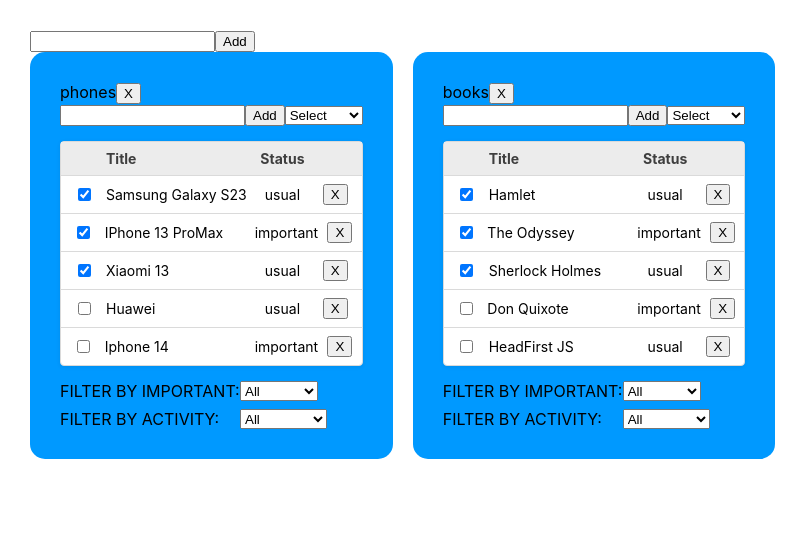
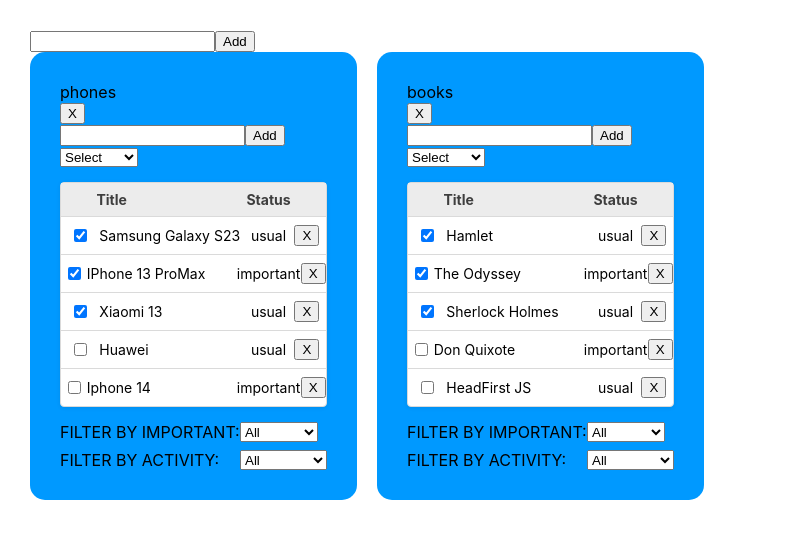
Before and after one commit to IJTINK7/wish_list, a React (Create React App) app: page / in a window 1280 px wide. Shown: the top 538 px of the page, without its empty margins (0-808 px from the left). Built offline with nearby package versions, Linux system fonts and the light colour scheme.

Commit message:
Formatting and refactoring the code

```diff
--- a/src/AppWithRedux.tsx
+++ b/src/AppWithRedux.tsx
@@ -1,7 +1,7 @@
-import React, {DragEvent, useCallback, useReducer, useState} from 'react';
+import React, {DragEvent, useState} from 'react';
 import './App.css';
 import {FilterTypeForSelect, StatusTypeForSelect, WishList} from "./WishList";
-import {v1} from "uuid";
+
 import {SuperInput} from "./superComponents/SuperInput";
 import {SuperButton} from "./superComponents/SuperButton";
 import {
@@ -11,7 +11,6 @@
 	removeWishListAC,
 	wishListReducer
 } from "./reducers/wishListReducer";
-import {addNewWishAC, changeWishStatusAC, removeWishAC, wishesReducer} from "./reducers/wishesReducer";
 import {useDispatch, useSelector} from "react-redux";
 import {AppRootReducerType} from "./redux/store";
 
@@ -23,14 +22,9 @@
 export type WishesDataType = {
 	[key: string]: WishType[]
 }
-
-
 export function AppWithRedux() {
-    const [activityFilter, setActivityFilter] = useState<StatusTypeForSelect>("All")
 	const [osFilter, setOsFilter] = useState<OsType>("All")
 	const [wishlistTitle, setWishlistTitle] = useState<string>("")
-
-
 	const dispatch = useDispatch()
 	const wishLists = useSelector<AppRootReducerType, WishlistType[]>((store) => {
 		return store.wishLists
@@ -38,91 +32,53 @@
 	const wishes = useSelector<AppRootReducerType, WishesDataType>((store) => {
 		return store.wishes
 	})
-
 	const addNewWishList = () => {
 		const action = addWishListAC(wishlistTitle)
 		dispatch(action)
 		setWishlistTitle("")
-
 	}
-
 	const keyDownForAddWishlist = (key: string) => {
 		key === 'Enter' && addNewWishList()
 	}
-
-
 	const [currentWishList, setCurrentWishList] = useState<WishlistType | null>(null)
-
-
-    const onDragStartHandler = (e:DragEvent<HTMLDivElement>, wl: WishlistType) => {
-
-
+	const onDragStartHandler = (e: DragEvent<HTMLDivElement>, wl: WishlistType) => {
 		setCurrentWishList(wishLists.find(el => el.id === wl.id) as WishlistType)
-
 	}
-    const onDragEnd = (e:DragEvent<HTMLDivElement>) => {
+	const onDragEnd = (e: DragEvent<HTMLDivElement>) => {
 		e.currentTarget.style.background = '#0099ff'
-
 	}
-    const onDragLeave = (e:DragEvent<HTMLDivElement>) => {
+	const onDragLeave = (e: DragEvent<HTMLDivElement>) => {
 		e.currentTarget.style.background = '#0099ff'
-
 	}
-
-    const onDropHandler = (e:DragEvent<HTMLDivElement>, wl: WishlistType) => {
+	const onDropHandler = (e: DragEvent<HTMLDivElement>, wl: WishlistType) => {
 		e.preventDefault()
-        const leaveWishlist = wishLists.find(el => el.id === wl.id )as WishlistType
-
+		const leaveWishlist = wishLists.find(el => el.id === wl.id) as WishlistType
 		dispatch(ChangeWishListOrderAC(currentWishList as WishlistType, leaveWishlist))
-        console.log(e.currentTarget.id)
-
-
 	}
-
-
-
     return (
-
 		<div className="App wishlist">
 			<div>
-                <SuperInput callBack={setWishlistTitle} value={wishlistTitle} onKeyDownCallBack={(e) => {
-                    keyDownForAddWishlist(e)
-                }}/>
-
+				<SuperInput callBack={setWishlistTitle} value={wishlistTitle}
+                            onKeyDownCallBack={(e) => {keyDownForAddWishlist(e)}}/>
 				<SuperButton callBack={addNewWishList} name={"Add"}/>
 			</div>
 			<div className="wishlist__cards">
-                {wishLists.sort((a, b)=>a.order - b.order).map((wl) => {
+				{wishLists.sort((a, b) => a.order - b.order).map((wl) => {
 					const wishesWhatWeWantToSee = wl.filterByStatus === 'All' ? wishes[wl.id] : wishes[wl.id].filter(el => el.status === wl.filterByStatus)
 					const wishesWhatWeWantToSeeGeneral = wl.filterByActivity === 'All' ? wishesWhatWeWantToSee :
 						wishesWhatWeWantToSee.filter(el => wl.filterByActivity === 'Active' ? !el.checked : el.checked)
 					return <div
-                        onDragStart={(e)=> {
-                            onDragStartHandler(e, wl)
-
-                        }}
-                        onDragEnd={(e)=> {
-                            onDragEnd(e)
-                        }
-                        }
-                        onDragLeave={(e) => {
-                            onDragLeave(e)
-                        }
-                        }
-                        onDragOver={ (e) => {
+						onDragStart={(e) => {onDragStartHandler(e, wl)}}
+						onDragEnd={(e) => {onDragEnd(e)}						}
+						onDragLeave={(e) => {onDragLeave(e)}}
+						onDragOver={(e) => {
                             e.preventDefault()
 							e.currentTarget.style.background = 'lightgrey'
-                        }
-                        }
-                        onDrop={(e)=> {
-                            onDropHandler(e, wl)
-
 						}}
-
+						onDrop={(e) => {onDropHandler(e, wl)}}
 						draggable={true}
-                    ><WishList
-
-
+					>
+                        <WishList
 						key={wl.id}
 						wishlistID={wl.id}
 						wishes={wishesWhatWeWantToSeeGeneral}
@@ -130,7 +86,8 @@
 						valueOfImportantFilter={wl.filterByStatus}
 						setOsFilter={setOsFilter}
 						category={wl.category}
-                    /></div>
+					    />
+                    </div>
 				})}
 			</div>
 		</div>
--- a/src/WishList.tsx
+++ b/src/WishList.tsx
@@ -1,4 +1,4 @@
-import React, {memo, useCallback, useState} from 'react';
+import React, {memo, useState} from 'react';
 import {OsType, WishType} from "./AppWithRedux";
 import {SuperForm} from "./superComponents/SuperForm";
 import SuperCheckbox from "./superComponents/SuperCheckbox";
@@ -8,14 +8,12 @@
 import {useDispatch, useSelector} from "react-redux";
 import {AppRootReducerType} from "./redux/store";
 import {WishesDataType, WishlistType} from "./AppWithRedux";
-import {addNewWishAC, changeWishStatusAC, removeWishAC} from "./reducers/wishesReducer";
+import {addNewWishAC, changeWishStatusAC, changeWishTitleAC, removeWishAC} from "./reducers/wishesReducer";
 import {
 	changeWishListFilterAC,
-    ChangeWishListOrderAC,
 	changeWishListTitleAC,
 	removeWishListAC
 } from "./reducers/wishListReducer";
-import {DragEvent} from "react";
 
 export type FilterTypeForSelect = "usual" | "important" | "Select"
 export type StatusTypeForSelect = "All" | "Active" | "Completed"
@@ -28,8 +26,6 @@
 	category: string
 }
 export const WishList = memo((props: WishListPropsType) => {
-
-
 	const dispatch = useDispatch()
 	const wishLists = useSelector<AppRootReducerType, WishlistType[]>((store) => {
 		return store.wishLists
@@ -37,22 +33,17 @@
 	const wishes = useSelector<AppRootReducerType, WishesDataType>((store) => {
 		return store.wishes
 	})
-
-
 	const [error, setError] = useState<string | null>(null)
 	const [oS, setOS] = useState<FilterTypeForSelect>("Select")
 	const addWishHandler = (newValue: string) => {
 		if (oS !== "Select") {
 			if (newValue.trim() !== "") {
 				dispatch(addNewWishAC(props.wishlistID, oS, newValue))
-
 				setOS("Select")
-
-            } else setError("Select item")
-        } else setError("Select")
+			} else setError("Type wish name")
+		} else setError("Select wish status")
 	}
 	const removeWishHandler = (id: string) => {
-        console.log('remove', id)
 		dispatch(removeWishAC(props.wishlistID, id))
 	}
 	const onChangeOSHandler = (value: string) => {
@@ -66,7 +57,6 @@
 	const onChangeActivityFilterHandler = (value: string) => {
 		const filterId = "filterByActivity"
 		dispatch(changeWishListFilterAC(props.wishlistID, filterId as OsType, value as OsType))
-
 	}
 	const changeStatusHandler = (wishId: string, value: boolean) => {
 		dispatch(changeWishStatusAC(props.wishlistID, wishId, value))
@@ -74,29 +64,29 @@
 	const changeWishListTitleHandler = (newTitle: string) => {
 		dispatch(changeWishListTitleAC(props.wishlistID, newTitle))
 	}
+	const changeWishTitleHandler = (wishId: string, newTitle: string) => {
+		dispatch(changeWishTitleAC(props.wishlistID, wishId, newTitle))
+	}
 	const removeWishListHandler = () => {
 		dispatch(removeWishListAC(props.wishlistID))
 	}
-
-
-
-
-
 	return (
 		<div className={"wishlist__cardsItem"}>
-            <EditableSpan callBack={changeWishListTitleHandler} value={props.category}/>
+			<div className="wishlist__title-container">
+				<EditableSpan callBack={changeWishListTitleHandler} value={props.category} />
 				<SuperButton callBack={removeWishListHandler} name={"X"}/>
-            <div style={{display: "flex", justifyContent: "space-between"}}>
+			</div>
+			<div className="input-container">
 				<div>
 					<SuperForm callBack={addWishHandler} setError={setError}/>
-                    {error === "Select item" ? <div>{error}</div> : ""}
+					{error === "Type wish name" ? <div>{error}</div> : ""}
 				</div>
 				<div>
 					<SuperSelect value={oS} options={[{value: 'Select', label: "Select"}, {
 						value: 'usual',
 						label: "usual"
 					}, {value: 'important', label: "important"}]} callBack={onChangeOSHandler}/>
-                    {error === "Select" ? <div>{error}</div> : ""}
+					{error === "Select wish status" ? <div>{error}</div> : ""}
 				</div>
 			</div>
 			<div className="main-container">
@@ -115,7 +105,9 @@
 										changeStatusHandler(el.id, value)
 									}}/>
 								</div>
-                                <div className="row-item title"> {el.title} </div>
+								<div className="row-item title">
+									<EditableSpan callBack={(newTitle)=>changeWishTitleHandler(el.id, newTitle)} value={el.title}/>
+								</div>
 								<div className="row-item"> {el.status} </div>
 								<div className="row-item">
 									<button onClick={() => removeWishHandler(el.id)}>X</button>
--- a/src/reducers/wishListReducer.ts
+++ b/src/reducers/wishListReducer.ts
@@ -1,68 +1,74 @@
 import {OsType, WishlistType} from "../AppWithRedux";
 import {v1} from "uuid";
 
-
 export const wishlistID1 = v1();
 export const wishlistID2 = v1()
-
 const initialState: WishlistType[] = [
 	{id: wishlistID1, category: "phones", filterByActivity: 'All', filterByStatus: 'All', order: 0},
 	{id: wishlistID2, category: "books", filterByActivity: 'All', filterByStatus: 'All', order: 1}
 ]
-
-export const wishListReducer = (state: WishlistType[]=initialState, action: MainType): WishlistType[] => {
+export const wishListReducer = (state: WishlistType[] = initialState, action: MainType): WishlistType[] => {
 	switch (action.type) {
 		case 'ADD-WISHLIST': {
-
 			let count = state.length
-                const newWishList: WishlistType = {id: action.payload.wishListId, category: action.payload.title, filterByActivity: 'All', filterByStatus: 'All', order: count}
-                console.log(newWishList.order)
+			const newWishList: WishlistType = {
+                id: action.payload.wishListId,
+                category: action.payload.title,
+                filterByActivity: 'All',
+                filterByStatus: 'All',
+                order: count
+            }
 			return [...state, newWishList]
 		}
 		case 'REMOVE-WISHLIST': {
-
 			const copyState = state.filter(el => el.id !== action.payload.wishListId)
 			return copyState.map((el, index) => {
-
 				el.order = index
-                   console.log(el.order)
 				return el
 			})
 		}
 		case 'CHANGE-WISHLIST-TITLE': {
-                return state.map(el=> el.id === action.payload.wishlistID ? {...el, category: action.payload.newTitle} : el)
+			return state.map(el => el.id === action.payload.wishlistID ? {
+				...el,
+				category: action.payload.newTitle
+			} : el)
 		}
 		case 'CHANGE-WISHLIST-FILTER': {
 			if (action.payload.filterId === "filterByImportant") {
-                    return state.map(el => el.id === action.payload.wishlistID ? {...el, filterByStatus: action.payload.filterValue} : el)
+				return state.map(el => el.id === action.payload.wishlistID ? {
+					...el,
+					filterByStatus: action.payload.filterValue
+				} : el)
 			} else {
-                    return state.map(el => el.id === action.payload.wishlistID ? {...el, filterByActivity: action.payload.filterValue} : el)
+				return state.map(el => el.id === action.payload.wishlistID ? {
+					...el,
+					filterByActivity: action.payload.filterValue
+				} : el)
 			}
 		}
 		case 'CHANGE-WISHLIST-ORDER': {
-                debugger
 			const startWishListOrder = action.payload.currentWishList.order
 			const leaveWishListOrder = action.payload.leaveWishList.order
-                console.log(startWishListOrder)
-                console.log(leaveWishListOrder)
-
 			return state.map(el => {
 				if (el.id === action.payload.currentWishList.id) {
-                        return { ...el, order: leaveWishListOrder };
+					return {...el, order: leaveWishListOrder};
 				} else if (el.id === action.payload.leaveWishList.id)
-
-                        return { ...el, order: startWishListOrder };
-
-
+					return {...el, order: startWishListOrder};
 				else {
 					return el;
 				}
-                }) }
-            default: return state
+			})
+		}
+		default:
+			return state
 	}
 }
-
-export type MainType = AddWishListACType | RemoveWishListACType | ChangeWishListTitleACType | ChangeWishListFilterACType | ChangeWishListOrderACType
+export type MainType =
+	AddWishListACType
+	| RemoveWishListACType
+	| ChangeWishListTitleACType
+	| ChangeWishListFilterACType
+	| ChangeWishListOrderACType
 
 export type AddWishListACType = ReturnType<typeof addWishListAC>
 export const addWishListAC = (title: string) => {
@@ -81,7 +87,7 @@
 		payload: {
 			wishListId
 		}
-    }  as const
+	} as const
 }
 
 export type ChangeWishListTitleACType = ReturnType<typeof changeWishListTitleAC>
@@ -93,7 +99,7 @@
 }
 
 export type ChangeWishListFilterACType = ReturnType<typeof changeWishListFilterAC>
-export const changeWishListFilterAC = (wishlistID: string, filterId: string, filterValue: OsType )=>{
+export const changeWishListFilterAC = (wishlistID: string, filterId: string, filterValue: OsType) => {
 	return {
 		type: 'CHANGE-WISHLIST-FILTER',
 		payload: {wishlistID, filterId, filterValue}
@@ -101,7 +107,7 @@
 }
 
 export type ChangeWishListOrderACType = ReturnType<typeof ChangeWishListOrderAC>
-export const ChangeWishListOrderAC = (currentWishList: WishlistType, leaveWishList: WishlistType )=>{
+export const ChangeWishListOrderAC = (currentWishList: WishlistType, leaveWishList: WishlistType) => {
 	return {
 		type: 'CHANGE-WISHLIST-ORDER',
 		payload: {currentWishList, leaveWishList}
--- a/src/reducers/wishesReducer.ts
+++ b/src/reducers/wishesReducer.ts
@@ -3,8 +3,7 @@
 import {FilterTypeForSelect} from "../WishList";
 import {v1} from "uuid";
 
-
-const initialState: WishesDataType = 	{
+const initialState: WishesDataType = {
 	[wishlistID1]: [
 		{id: v1(), title: 'Samsung Galaxy S23', status: "usual", checked: true},
 		{id: v1(), title: 'IPhone 13 ProMax', status: 'important', checked: true},
@@ -20,38 +19,60 @@
 		{id: v1(), title: 'HeadFirst JS', status: "usual", checked: false}]
 }
 
-export const wishesReducer = (state: WishesDataType= initialState, action: WishesMainType):WishesDataType => {
+export const wishesReducer = (state: WishesDataType = initialState, action: WishesMainType): WishesDataType => {
 	switch (action.type) {
 		case 'ADD-WISHLIST': {
-          return   {...state, [action.payload.wishListId]: []}
+			return {...state, [action.payload.wishListId]: []}
 		}
 		case 'REMOVE-WISHLIST': {
 			delete state[action.payload.wishListId]
 			return {...state}
 		}
 		case "ADD-WISHES": {
-            const newItem = {id: v1(),title: action.payload.newValue, status:action.payload.oS,checked: false}
-            return {...state, [action.payload.wishlistId]: [newItem,...state[action.payload.wishlistId]]}
+			const newItem = {id: v1(), title: action.payload.newValue, status: action.payload.oS, checked: false}
+			return {...state, [action.payload.wishlistId]: [newItem, ...state[action.payload.wishlistId]]}
 		}
-        case "REMOVE-WISHES":{
-            return {...state, [action.payload.wishlistID]: state[action.payload.wishlistID].filter(el => el.id !== action.payload.id)}
+		case "REMOVE-WISHES": {
+			return {
+				...state,
+				[action.payload.wishlistID]: state[action.payload.wishlistID].filter(el => el.id !== action.payload.id)
+			}
 		}
 		case "CHANGE-WISH-STATUS" : {
 			return {
 				...state,
-                [action.payload.wishlistID]: state[action.payload.wishlistID].map(el => el.id === action.payload.wishId ? {...el, checked: action.payload.statusValue} : el)
+				[action.payload.wishlistID]: state[action.payload.wishlistID].map(el => el.id === action.payload.wishId ? {
+					...el,
+					checked: action.payload.statusValue
+				} : el)
 			}
 		}
-        default: return state
+		case "CHANGE-WISH-TITLE" : {
+			return {
+				...state,
+				[action.payload.wishlistID]: state[action.payload.wishlistID].map(el => el.id === action.payload.wishId ? {
+					...el,
+					title: action.payload.newTitle
+				} : el)
 			}
 		}
-export type WishesMainType = AddWishListACType | RemoveWishListACType | AddNewWishACType | RemoveWishACType | ChangeWishStatusACType
+		default:
+			return state
+	}
+}
+export type WishesMainType =
+	AddWishListACType
+	| RemoveWishListACType
+	| AddNewWishACType
+	| RemoveWishACType
+	| ChangeWishStatusACType
+	| ChangeWishTitleACType
 
 export type AddNewWishACType = ReturnType<typeof addNewWishAC>
 export const addNewWishAC = (wishlistId: string, oS: FilterTypeForSelect, newValue: string) => {
 	return {
 		type: 'ADD-WISHES',
-        payload:{wishlistId,oS,newValue}
+		payload: {wishlistId, oS, newValue}
 	} as const
 }
 
@@ -59,7 +80,7 @@
 export const removeWishAC = (wishlistID: string, id: string) => {
 	return {
 		type: 'REMOVE-WISHES',
-        payload:{wishlistID,id}
+		payload: {wishlistID, id}
 	} as const
 }
 
@@ -67,6 +88,13 @@
 export const changeWishStatusAC = (wishlistID: string, wishId: string, statusValue: boolean) => {
 	return {
 		type: 'CHANGE-WISH-STATUS',
-        payload:{wishlistID,wishId,statusValue}
+		payload: {wishlistID, wishId, statusValue}
 	} as const
 }
+export type ChangeWishTitleACType = ReturnType<typeof changeWishTitleAC>
+export const changeWishTitleAC = (wishlistID: string, wishId: string, newTitle: string) => {
+	return {
+		type: 'CHANGE-WISH-TITLE',
+		payload: {wishlistID, wishId, newTitle}
+	} as const
+}
--- a/src/superComponents/Editable.tsx
+++ b/src/superComponents/Editable.tsx
@@ -1,33 +1,27 @@
 import React, {ChangeEvent, useState} from 'react';
 import {SuperInput} from "./SuperInput";
-
 type PropsType = {
 	callBack: (newTitle: string) => void
 	value: string
 }
 
 export const EditableSpan = (props: PropsType) => {
-
 	const [newTitle, setNewTitle] = useState<string>(props.value)
 	const [show, setShow] = useState<boolean>(true)
 
-
-
-const onChangeHandler = (e:ChangeEvent<HTMLInputElement>) => {
-
+	const onChangeHandler = (e: ChangeEvent<HTMLInputElement>) => {
+		// if (key === "Enter") {
 			setNewTitle(e.currentTarget.value)
-    console.log(newTitle)
+		// }
 	}
 
 	const onBlurHandler = () => {
 		props.callBack(newTitle)
-
 		setShow(!show)
 	}
-
-
 	return (
-        show ?  <span onDoubleClick={()=>setShow(!show)}>{props.value}</span> : <input autoFocus value={newTitle} onBlur={onBlurHandler} onChange={onChangeHandler}/>
-
+		show ? <div onDoubleClick={() => setShow(!show)}>{props.value}</div> :
+			<input autoFocus value={newTitle} onBlur={onBlurHandler} onChange={onChangeHandler} />
+			// <SuperInput callBack={onChangeHandler} value={newTitle} onKeyDownCallBack={onKeyDownCallBack}/>
 	);
 };
--- a/src/superComponents/SuperForm.tsx
+++ b/src/superComponents/SuperForm.tsx
@@ -1,52 +1,31 @@
-import React, {ChangeEvent, KeyboardEvent, useState} from 'react';
+import React, {useState} from 'react';
 import {SuperButton} from "./SuperButton";
 import {SuperInput} from "./SuperInput";
-
 type SuperInputPropsType = {
     callBack: (newValue: string) => void
     setError: (value: string | null) => void
-
-
 }
-
-
 export const SuperForm: React.FC<SuperInputPropsType> = (
-    {
-        callBack,
-        setError,
-        ...restProps
-
-
-    }
+    {callBack,setError}
 ) => {
-
     const [newValue, setNewValue] = useState<string>("")
-
     const onChangeHandler = (newValue: string) => {
         setNewValue(newValue)
         setError(null)
     }
-
-
     const onKeyDownCallBack = (key: string) => {
         if (key === "Enter") {
             onClickHandler()
         }
     }
-
     const onClickHandler = () => {
             callBack(newValue)
             setNewValue("")
     }
-
     return (
-
         <div>
             <SuperInput callBack={onChangeHandler} value={newValue} onKeyDownCallBack={onKeyDownCallBack}/>
-            {/*<input value={newValue} onChange={onChangeHandler} onKeyDown={onKeyDownHandler}/>*/}
             <SuperButton callBack={onClickHandler} name={"Add"}/>
         </div>
-
-
     );
 };
```
Also changed, not shown: src/redux/store.ts (+1 -7 lines), src/superComponents/SuperInput.tsx (+1 -6 lines), 2 other files (tests, documents, lock files or other folders). Lines whose indentation alone changed are shown as unchanged.
